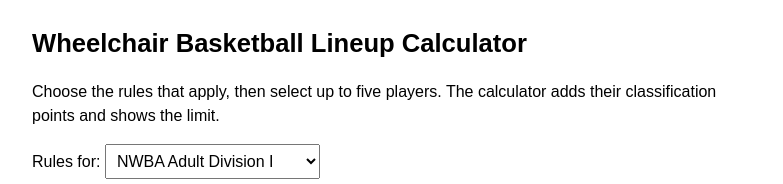
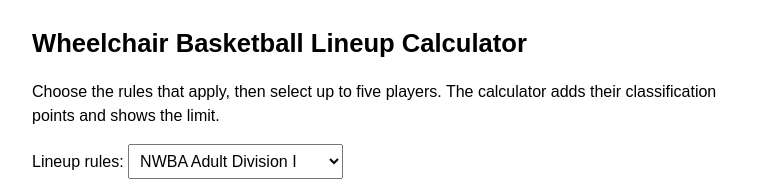
Before and after one commit to francoisfried/Ballers, a plain HTML site: page index.html in a window 1280 px wide. Shown: the top 184 px of the page, without its empty margins (248-1031 px from the left). Drawn offline with Linux system fonts and the light colour scheme.

Commit message:
Label lineup rules selector clearly

```diff
--- a/index.html
+++ b/index.html
@@ -33,7 +33,7 @@
 <body>
     <h1>Wheelchair Basketball Lineup Calculator</h1>
     <p>Choose the rules that apply, then select up to five players. The calculator adds their classification points and shows the limit.</p>
-    <label for="division">Rules for:</label>
+    <label for="division">Lineup rules:</label>
     <select id="division">
         <option value="adult1">NWBA Adult Division I</option>
         <option value="adult2">NWBA Adult Division II</option>
```
